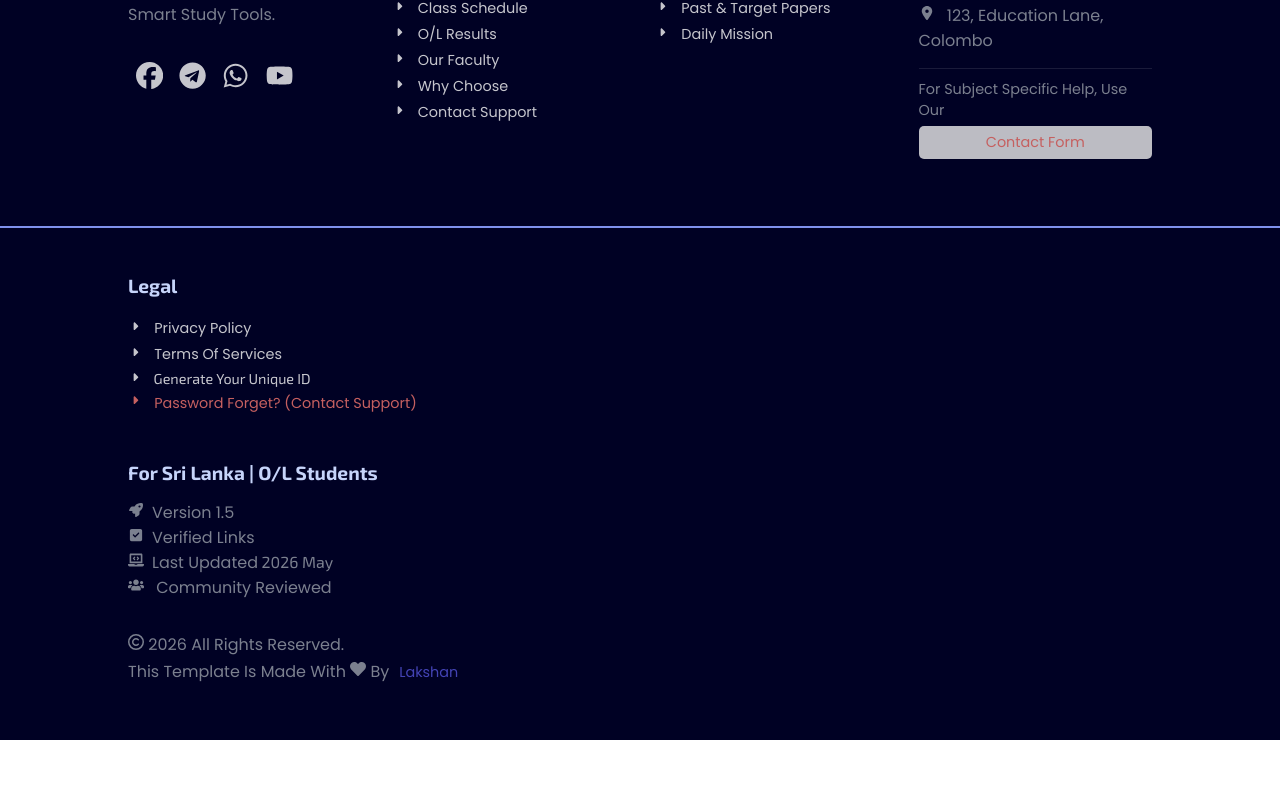
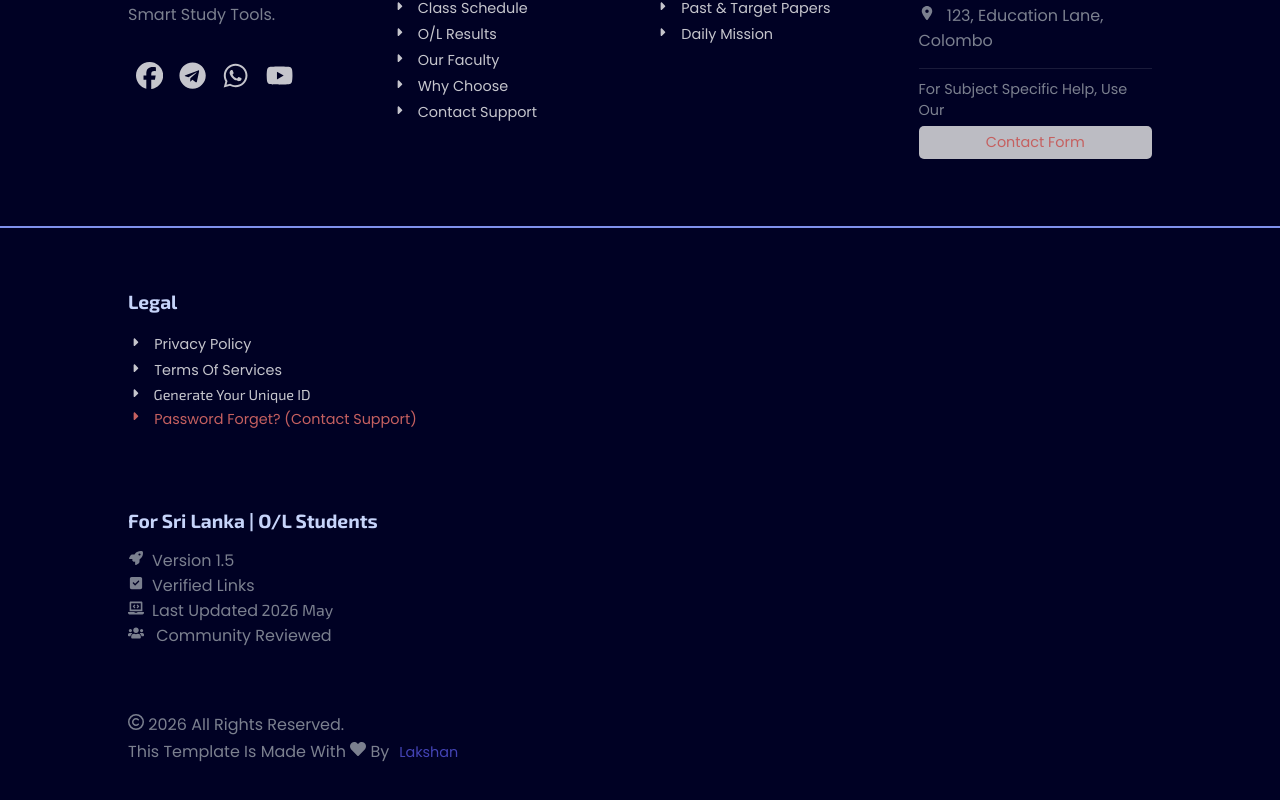
Before and after one commit to lakshan-beast/Educa-OL-Learning-Platform, a React (Vite) app: page / in a window 1280 px wide. Shown: the part 5985-6785 px from the top of the page. Before the commit the page ends 6725 px from the top, so only its background shows below. Built offline with nearby package versions, Linux system fonts and the light colour scheme.

Commit message:
footer bottom 1rem to 2rem

```diff
--- a/src/styles/layouts/_footer.scss
+++ b/src/styles/layouts/_footer.scss
@@ -125,7 +125,7 @@ footer {
   }
 
   .footer-card {
-    margin: 1rem 0;
+    margin: 2rem 0;
     padding: 0rem;
     width: 100%;
 
```
